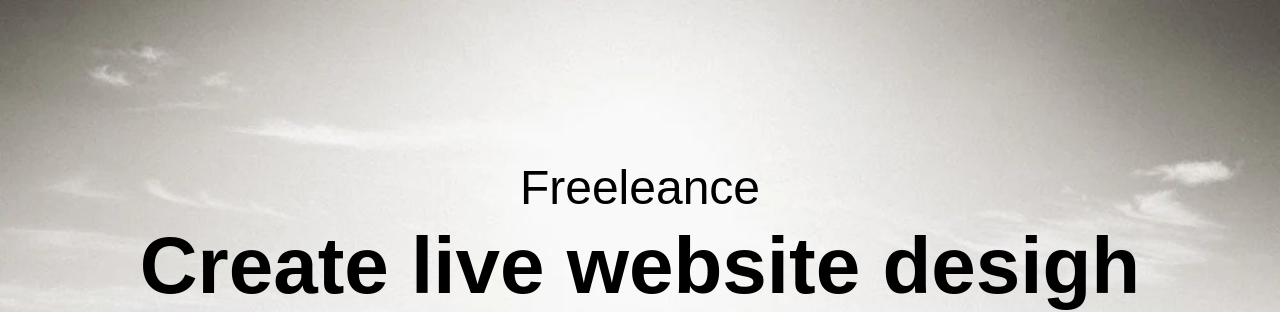
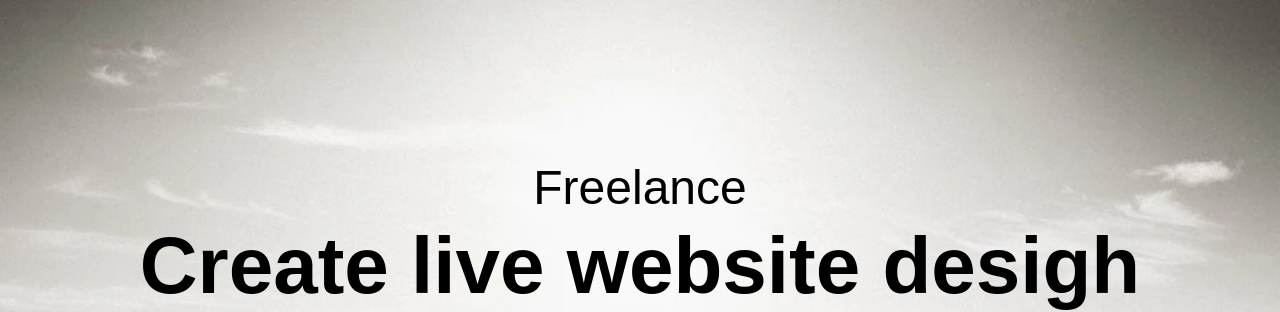
Before and after one commit to tamim-jr/portfolio-website, a plain HTML site: page index.html in a window 1280 px wide. Shown: the top 312 px of the page. Drawn offline with Linux system fonts and the light colour scheme.

Commit message:
currection

```diff
--- a/index.html
+++ b/index.html
@@ -5,14 +5,14 @@
     <meta charset="UTF-8">
     <meta http-equiv="X-UA-Compatible" content="IE=edge">
     <meta name="viewport" content="width=device-width, initial-scale=1.0">
-    <title>Document</title>
+    <title>Portfolio Website</title>
     <link rel="stylesheet" href="style.css">
 </head>
 
 <body>
     <!-- This is first section -->
     <section class="first-section">
-        <p>Freeleance</p>
+        <p>Freelance</p>
         <h2>Create live website desigh</h2>
         <button class="globl-btn">My Resume</button>
     </section>
```
